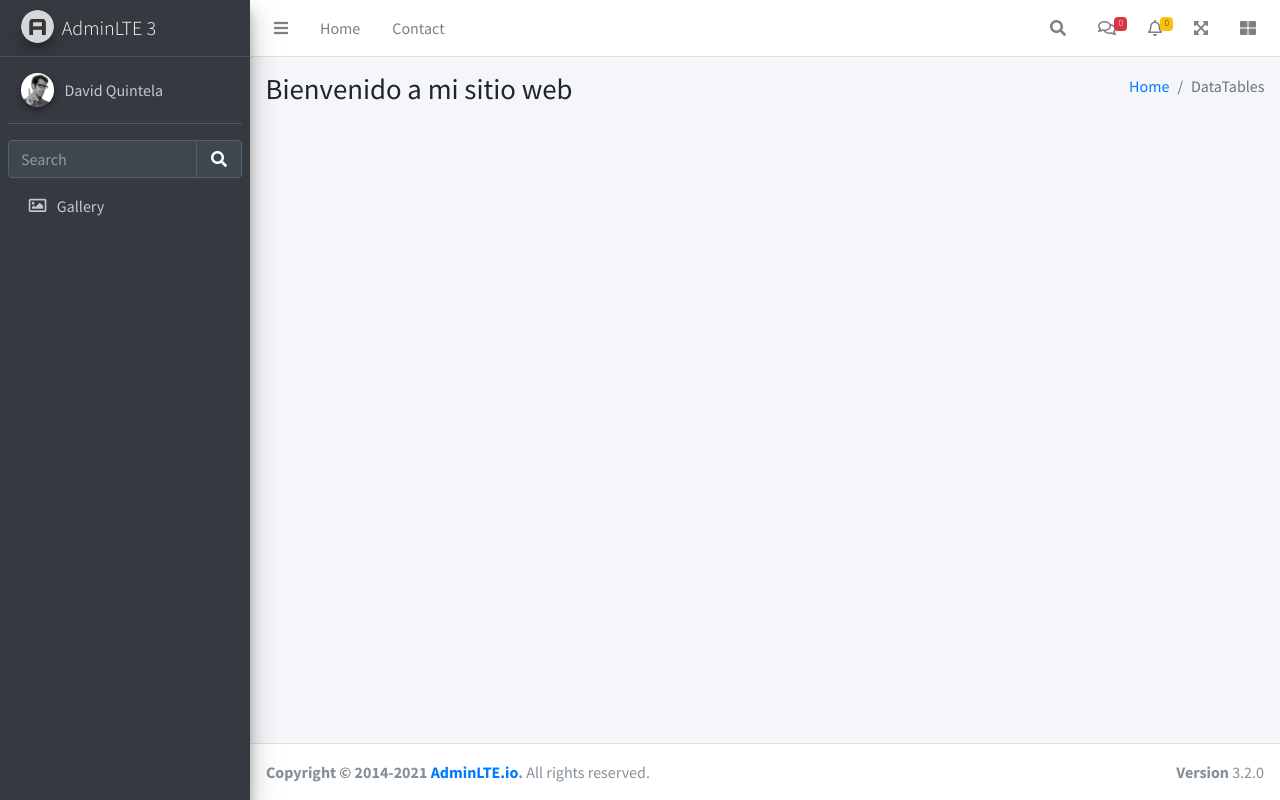
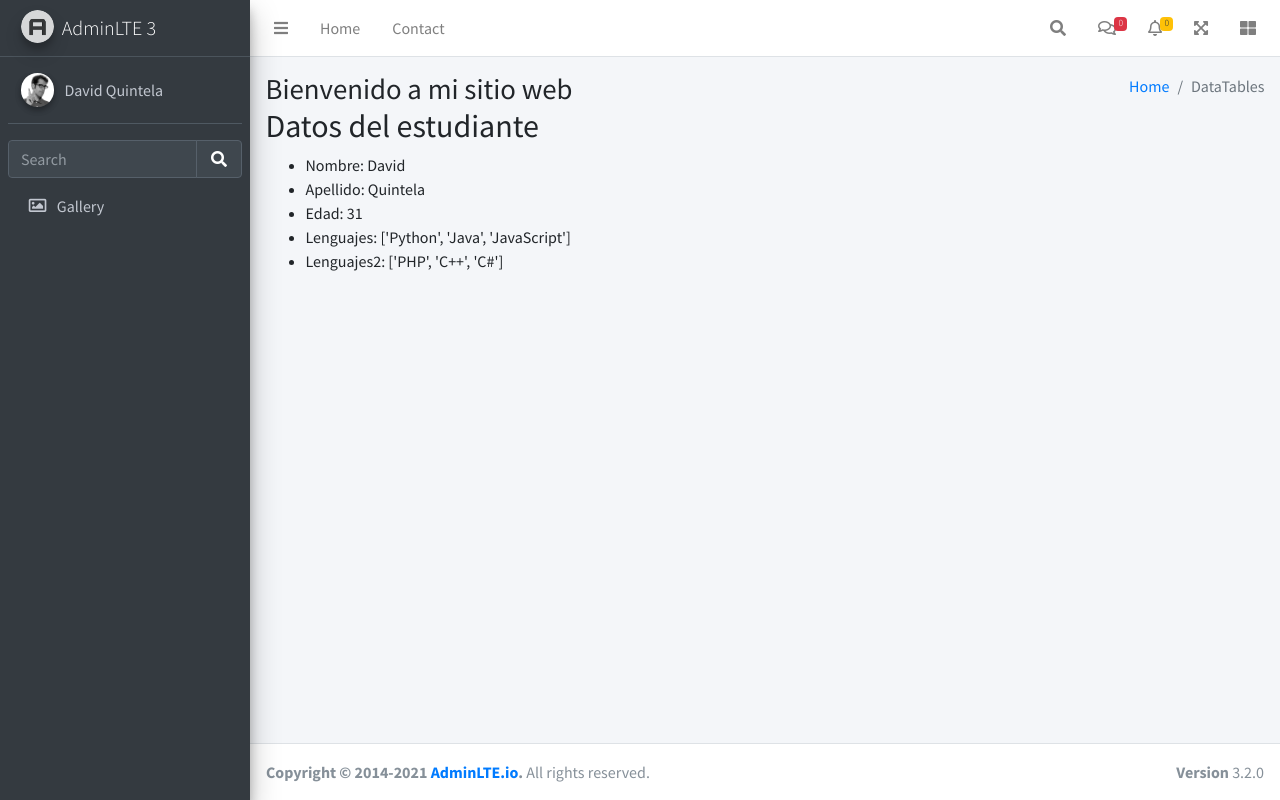
Before and after one commit to dq-datasci/final_pro_web, a Flask app: page / in a window 1280 px wide. Run offline with Flask 3, Linux system fonts and the light colour scheme; some libraries are stand-ins or nearby versions.

Commit message:
chore: agregue variable de datos en app.py para que la muestre en index.html

```diff
--- a/src/app.py
+++ b/src/app.py
@@ -16,7 +16,14 @@ app = Flask(__name__, template_folder=template_dir, static_folder=static_dir)
 @app.route('/')
 def index():
     title="Bienvenido a mi sitio web"
-    return render_template('index.html', title=title)
+    datos = {
+        "nombre": "David",
+        "apellido": "Quintela",
+        "edad": 31,
+        "lenguajes": ["Python", "Java", "JavaScript"],
+        "lenguajes2": ["PHP", "C++", "C#"]
+    }
+    return render_template('index.html', title=title, datos=datos)
 
 @app.route('/demo')
 def demo():
--- a/templates/index.html
+++ b/templates/index.html
@@ -155,6 +155,14 @@
         <div class="row mb-2">
           <div class="col-sm-6">
             <h1>{{title}}</h1>
+            <h2>Datos del estudiante</h2>
+            <ul>
+              <li>Nombre: {{datos.nombre}}</li>
+              <li>Apellido: {{datos.apellido}}</li>
+              <li>Edad: {{datos.edad}}</li>
+              <li>Lenguajes: {{datos.lenguajes}}</li>
+              <li>Lenguajes2: {{datos.lenguajes2}}</li>
+            </ul>
           </div>
           <div class="col-sm-6">
             <ol class="breadcrumb float-sm-right">
```
